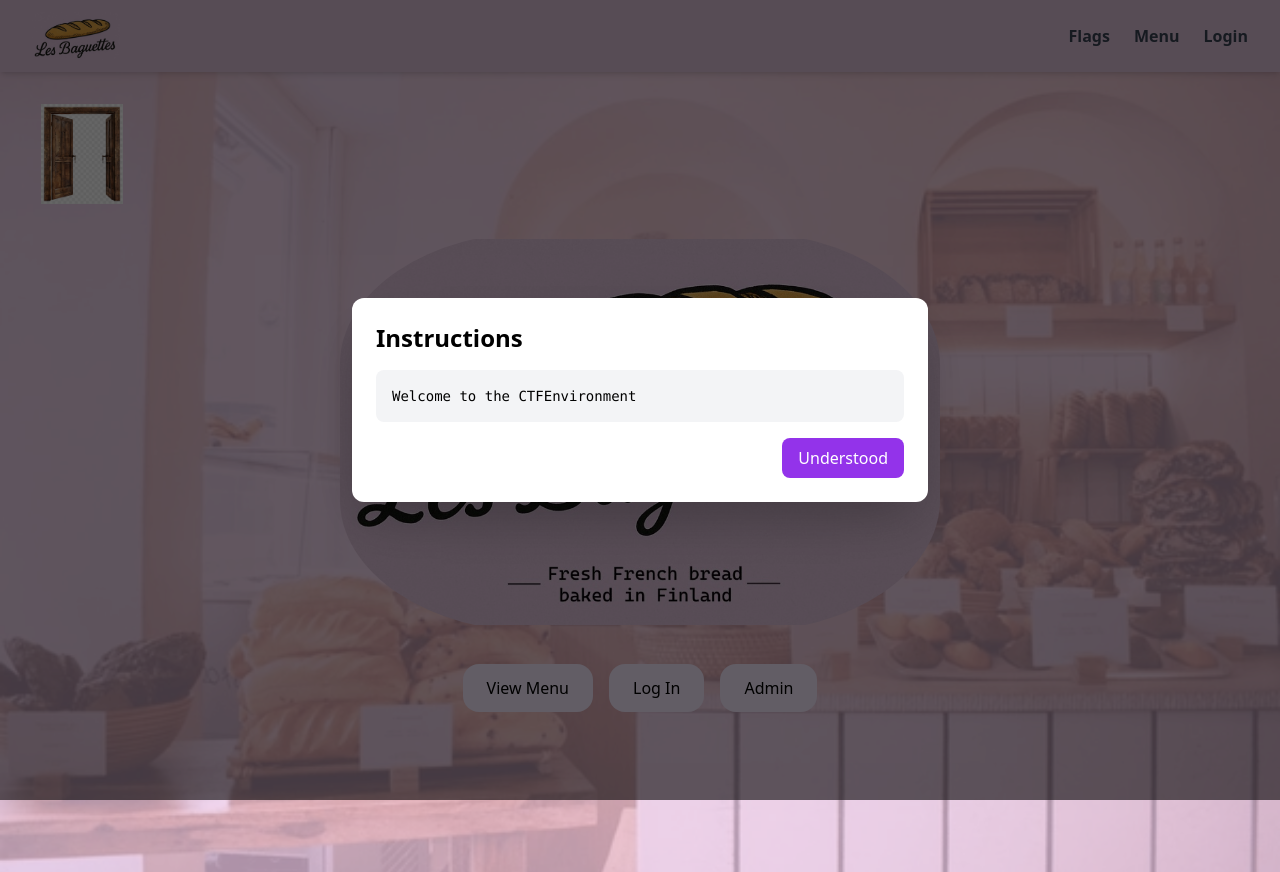
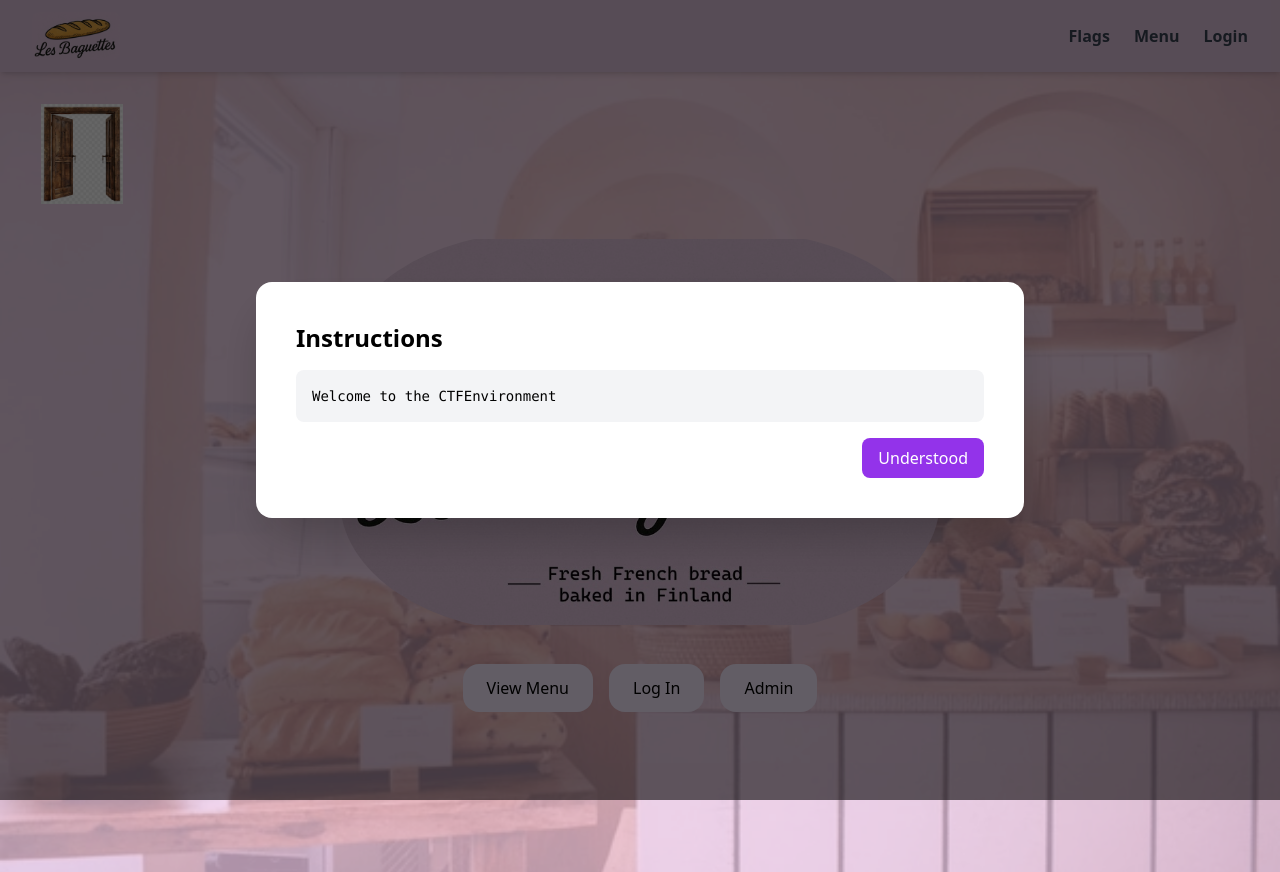
Before and after one commit to jereej/CTFEnvironment, a React (Vite) app in the folder client/: page / in a window 1280 px wide. Built offline with nearby package versions, Linux system fonts and the light colour scheme; no server answers.

Commit message:
Make the popup bigger

```diff
--- a/client/src/InstructionPopup.tsx
+++ b/client/src/InstructionPopup.tsx
@@ -65,7 +65,7 @@ const InstructionPopup: React.FC<InstructionPopupParams> = ({
 
   return (
     <div className="fixed inset-0 bg-black/60 flex items-center justify-center z-[9999]">
-      <div className="bg-white text-black max-w-xl w-full p-6 rounded-xl shadow-2xl">
+      <div className="bg-white text-black max-w-3xl w-full p-10 rounded-2xl shadow-2xl">
         <h2 className="text-2xl font-bold mb-4">
           {isConfirmMode ? "Confirm Action" : "Instructions"}
         </h2>
```
